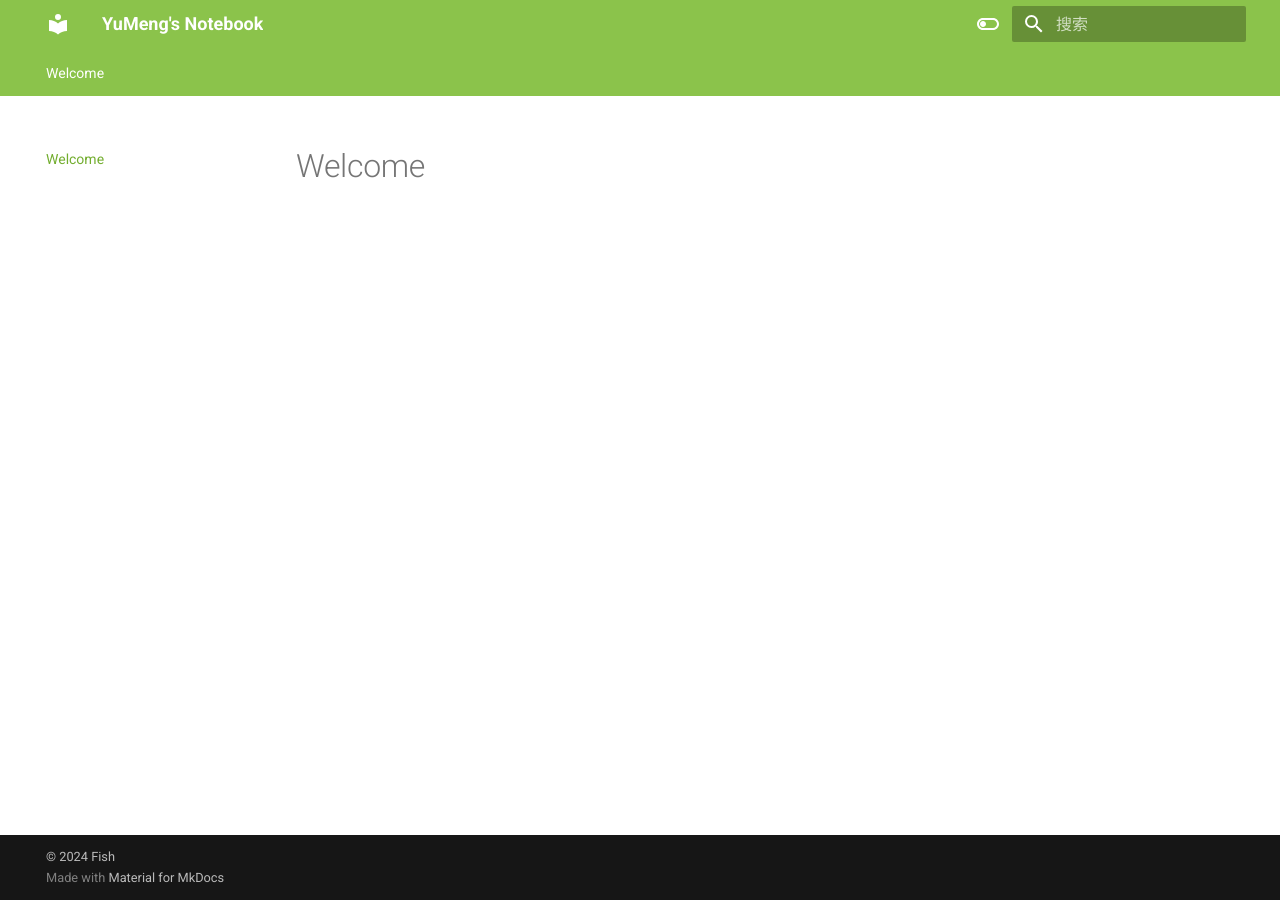
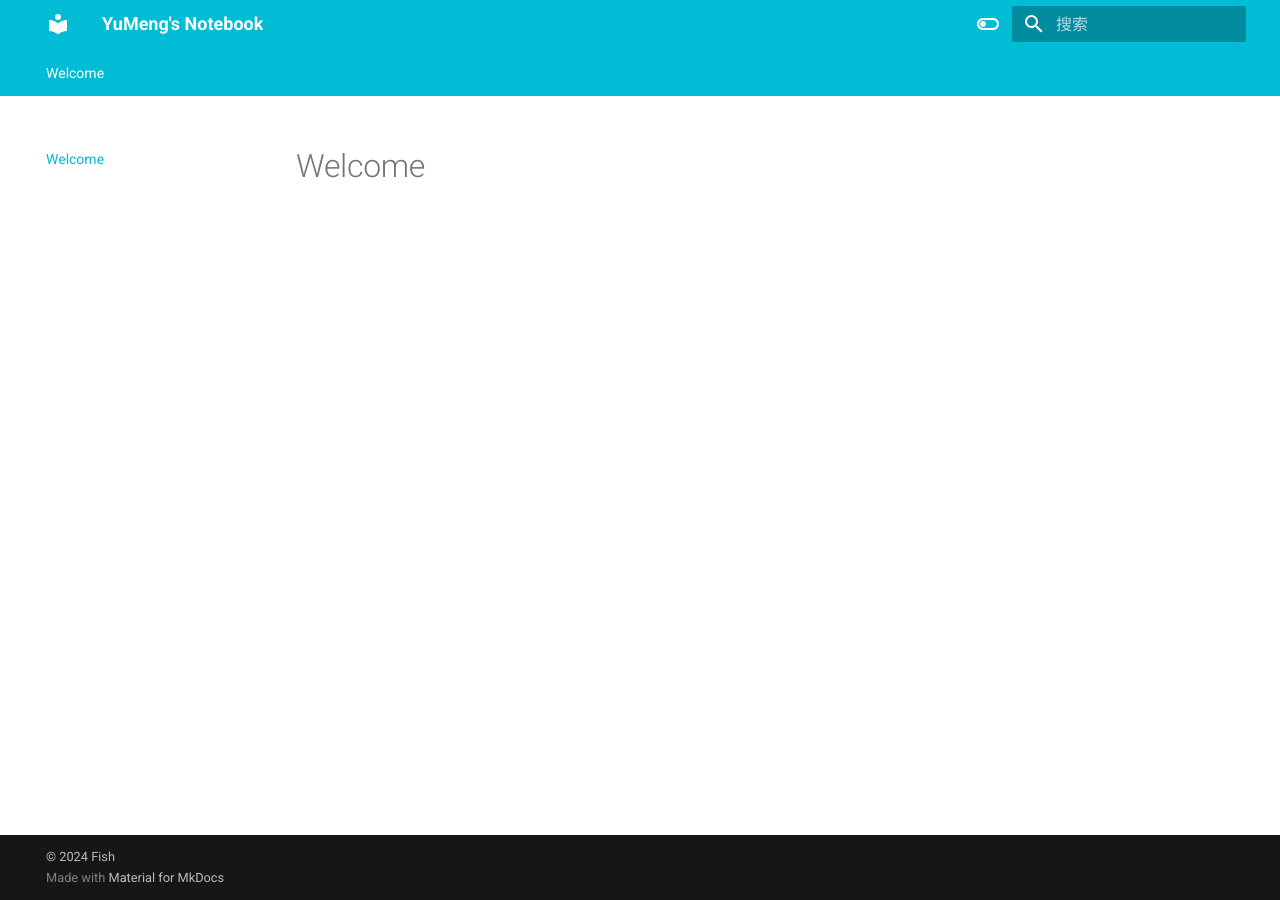
Before and after one commit to moon0222/Sister-Web, an MkDocs documentation site: the page built from docs/index.md, in a window 1280 px wide. Built offline with MkDocs 1.6.1 and Material for MkDocs 9.7.7, drawn with Linux system fonts in a browser that asks for light colours.

Commit message:
adding intial files

```diff
--- a/mkdocs.yml
+++ b/mkdocs.yml
@@ -17,8 +17,8 @@ theme:
       toggle:
         icon: material/toggle-switch-off-outline
         name: Switch to dark mode
-      primary: light green
-      accent: cyan
+      primary: cyan
+      accent: purple
     - scheme: slate
       toggle:
         icon: material/toggle-switch
```
